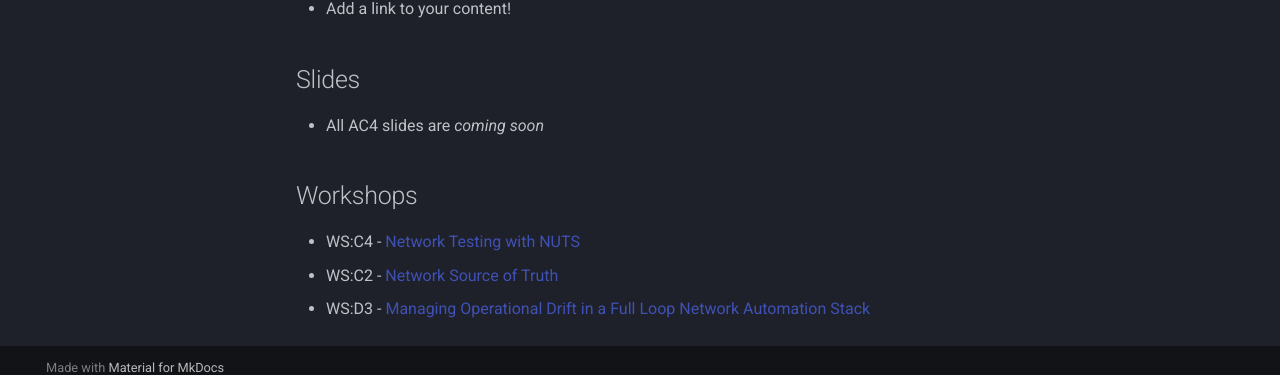
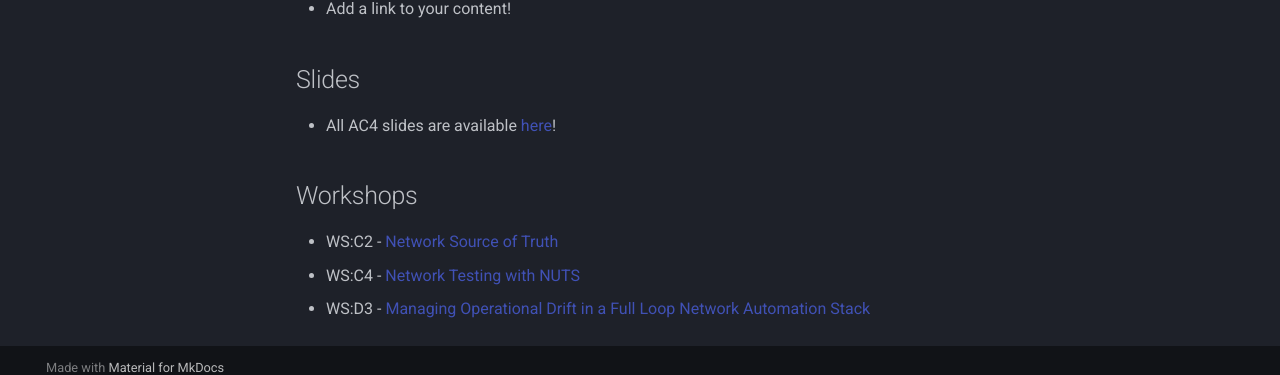
Before and after one commit to Network-Automation-Forum/handyinfo, an MkDocs documentation site: the page built from docs/autocon_coverage/autocon4.md, in a window 1280 px wide and 1301 px high. Shown: the part 911-1286 px from the top of the window. Built offline with MkDocs 1.6.1 and Material for MkDocs 9.7.7, drawn with Linux system fonts in a browser that asks for light colours; comment, search, counter and statistics services are not loaded.

Commit message:
Published AC4 Slides!
Added AC4 slides and cleaned up autocon4 page

```diff
--- a/docs/autocon_coverage/autocon4.md
+++ b/docs/autocon_coverage/autocon4.md
@@ -25,10 +25,10 @@ A collection of links to AC4 related content.
 
 ## Slides
 
-- All AC4 slides are *coming soon*
+- All AC4 slides are available [here](./slides/AutoCon4/)!
 
 ## Workshops
 
+- WS:C2 - [Network Source of Truth](./slides/AutoCon4/Workshops/AC4-WS-C2-NSOT.pdf)
 - WS:C4 - [Network Testing with NUTS](https://network-unit-testing-system.github.io/naf_workshop_nuts/)
-- WS:C2 - [Network Source of Truth](./slides/Autocon4/Workshops/AC4-WS-C2-NSOT.pdf)
 - WS:D3 - [Managing Operational Drift in a Full Loop Network Automation Stack](https://github.com/netboxlabs/netbox-learning/tree/develop/autocon4-workshop)
```
